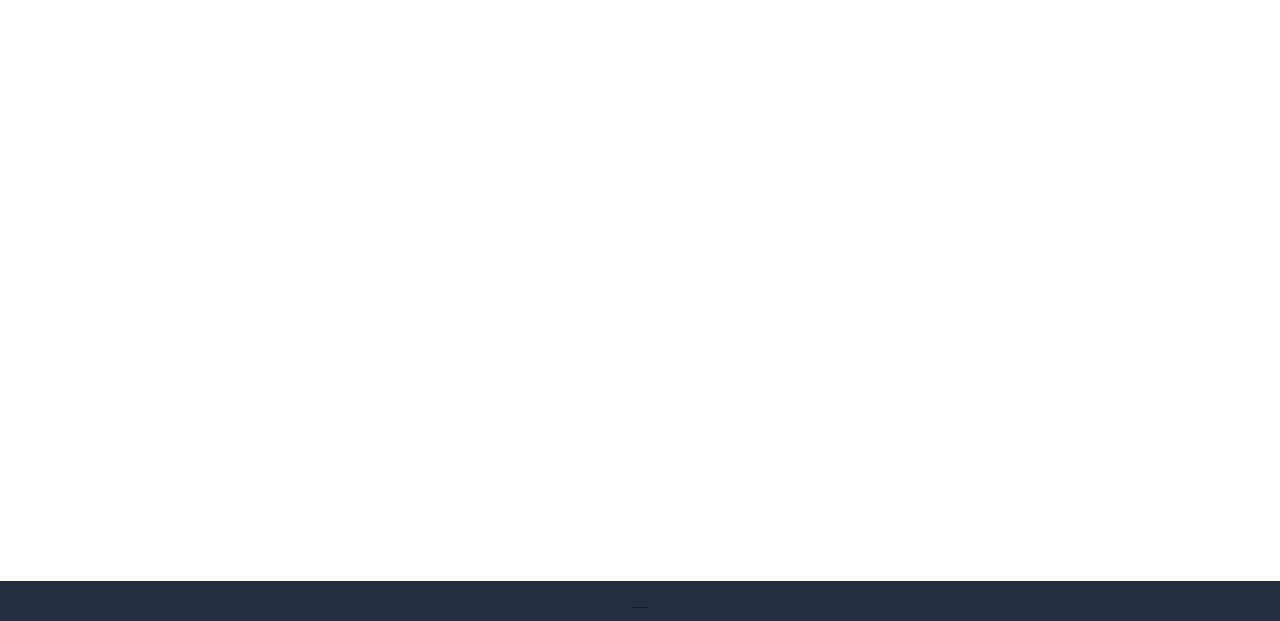
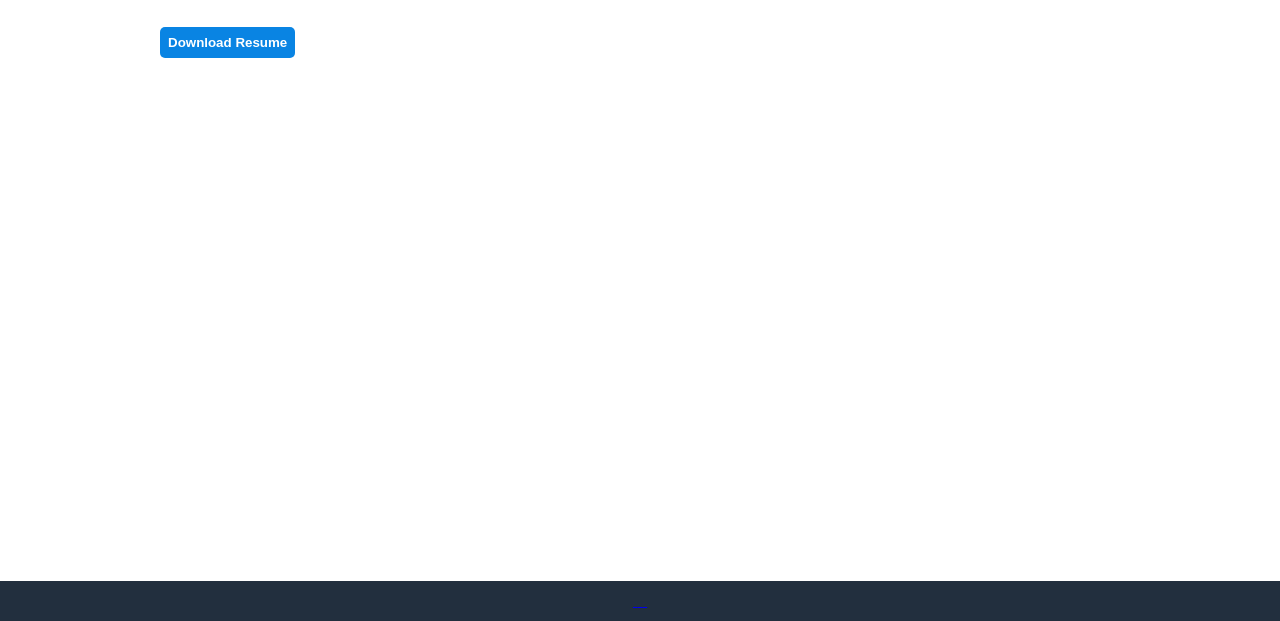
Before and after one commit to alexlamb10/my-blog, a Gatsby site: page /about in a window 1280 px wide. Shown: the part 211-832 px from the top of the page. Built offline with nearby package versions, Linux system fonts and the light colour scheme; Gatsby itself is replaced by a stand-in of ours.

Commit message:
created button for downloading resume

```diff
--- a/src/pages/about.js
+++ b/src/pages/about.js
@@ -2,11 +2,16 @@ import React from "react"
 import { Link } from "gatsby"
 import Layout from "../components/layout"
 import Title from "../components/title"
+import * as styles from "./about.module.scss"
+import resumePdf from "../images/resume.pdf"
 
 export default function About() {
   return (
     <Layout>
       <Title text="My Resume" />
+      <a href={resumePdf} download>
+        <button className={styles.resume}>Download Resume</button>
+      </a>
     </Layout>
   )
 }
--- a/src/pages/about.module.scss
+++ b/src/pages/about.module.scss
@@ -1,13 +1,24 @@
+@import '../styles/global';
+
 .main-area{
     display: flex;
     width: 60vw;
     justify-content: space-between;
     align-items: center;
 
-    p{
-        width: 30vw;
-    }
+}
 
+.resume{
+    background-color: $color-pallete-2;
+    color: white;
+    font-weight: bold;
+    padding: 1vh;
+    border: none;
+    border-radius: 5px;
+    cursor: pointer;
+}
+.resume:hover{
+    background-color: $color-pallete-1;
 }
 
 .my-picture{
--- a/src/pages/index.js
+++ b/src/pages/index.js
@@ -3,7 +3,7 @@ import Layout from "../components/layout"
 import Title from "../components/title"
 import ArticleList from "../components/article-list"
 import picture from "../images/picture.jpg"
-import * as styles from "./about.module.scss"
+import * as styles from "./index.module.scss"
 
 export default function Home() {
   return (
```
Also changed, not shown: src/pages/index.module.scss (added, +15 -0 lines), 1 other file.
